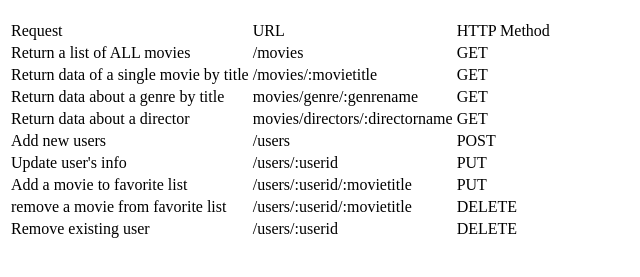
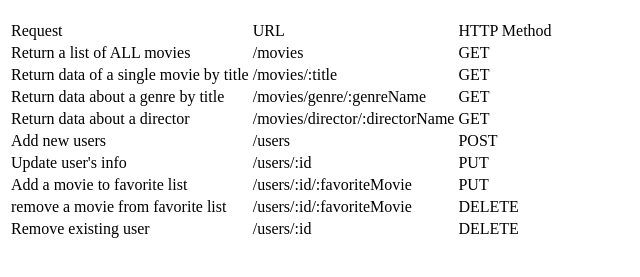
Before and after one commit to chanan-ru/movie_api, a website: page public/documentation.html in a window 1280 px wide. Shown: the part 61-338 px from the top of the page, without its empty margins (0-640 px from the left). Drawn offline with Linux system fonts and the light colour scheme.

Commit message:
Updated endpoints

```diff
--- a/public/documentation.html
+++ b/public/documentation.html
@@ -24,17 +24,17 @@
             </tr>
             <tr>
                 <td>Return data of a single movie by title</td>
-                <td>/movies/:movietitle</td>
+                <td>/movies/:title</td>
                 <td>GET</td>
             </tr>
             <tr>
                 <td>Return data about a genre by title</td>
-                <td>movies/genre/:genrename</td>
+                <td>/movies/genre/:genreName</td>
                 <td>GET</td>
             </tr>
             <tr>
                 <td>Return data about a director</td>
-                <td>movies/directors/:directorname</td>
+                <td>/movies/director/:directorName</td>
                 <td>GET</td>
             </tr>
             <tr>
@@ -44,22 +44,22 @@
             </tr>
             <tr>
                 <td>Update user's info</td>
-                <td>/users/:userid</td>
+                <td>/users/:id</td>
                 <td>PUT</td>
             </tr>
             <tr>
                 <td>Add a movie to favorite list </td>
-                <td>/users/:userid/:movietitle</td>
+                <td>/users/:id/:favoriteMovie</td>
                 <td>PUT</td>
             </tr>
             <tr>
                 <td>remove a movie from favorite list</td>
-                <td>/users/:userid/:movietitle</td>
+                <td>/users/:id/:favoriteMovie</td>
                 <td>DELETE</td>
             </tr>
             <tr>
                 <td>Remove existing user</td>
-                <td>/users/:userid</td>
+                <td>/users/:id</td>
                 <td>DELETE</td>
             </tr>
         </tbody>
```
